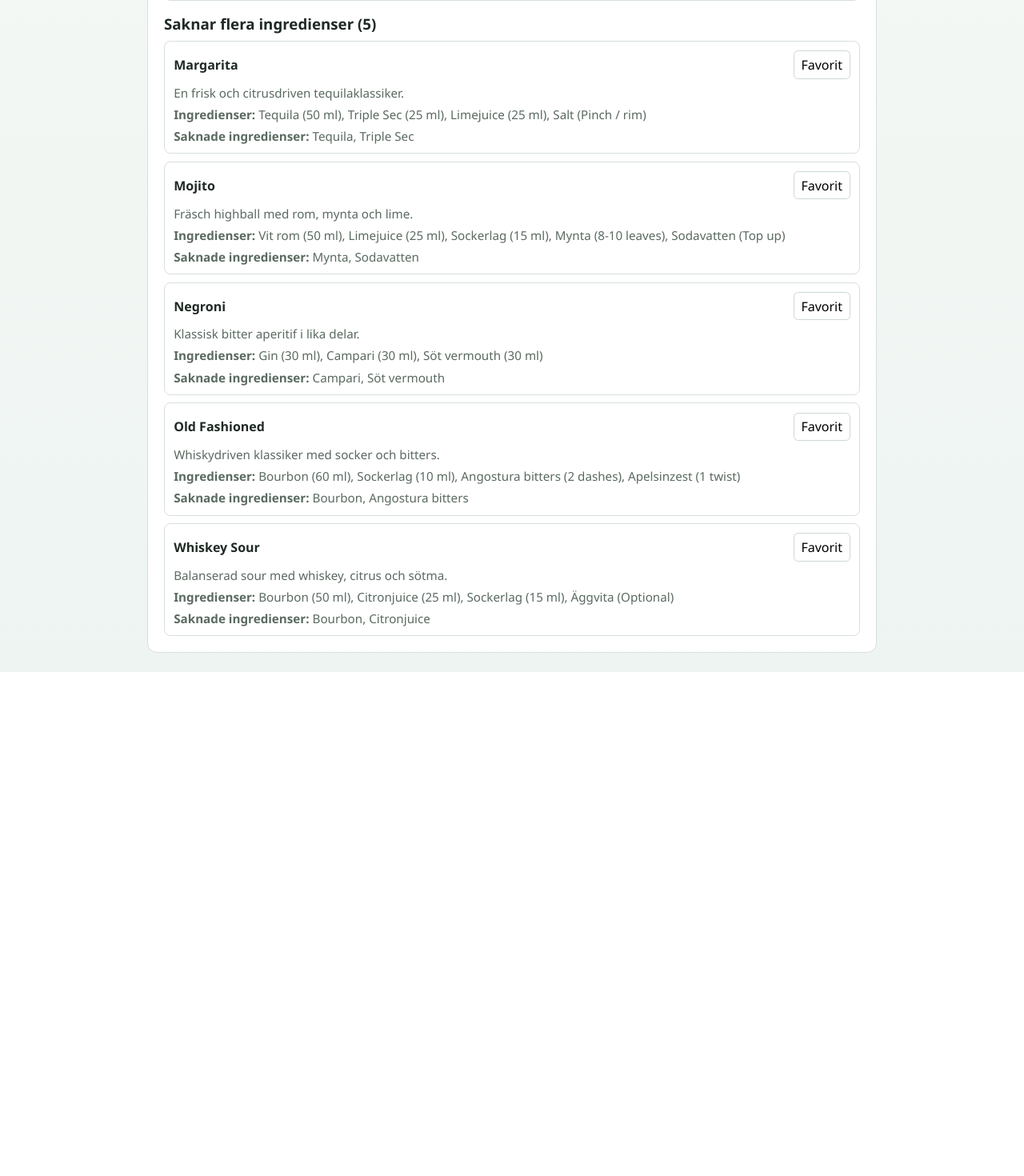
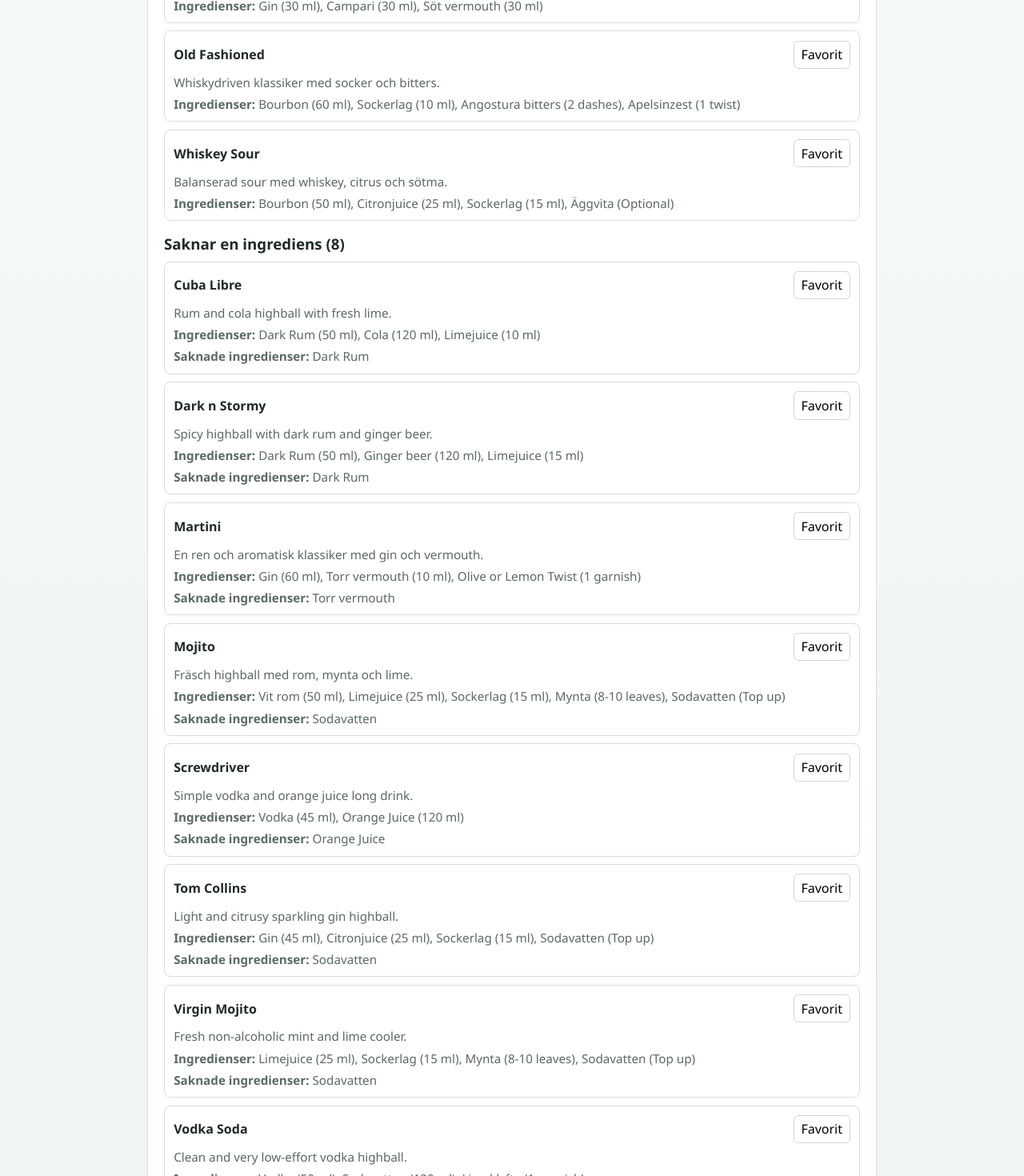
Before and after one commit to tobisen/drinkskapet, a Vue app: page /drinks in a window 1280 px wide. Shown: the part 900-2370 px from the top of the page at 80% size. Before the commit the page ends 1740 px from the top, so only its background shows below. Built offline with nearby package versions, Linux system fonts and the light colour scheme; the HTML template or start-up script is replaced by a standard one.

Commit message:
Improve seed drinks and demo inventory data quality

```diff
--- a/src/data/demoInventory.ts
+++ b/src/data/demoInventory.ts
@@ -1,10 +1,106 @@
 import type { InventoryItem } from '../features/inventory/types'
 
 export const demoInventory: InventoryItem[] = [
-  { id: 'inv-gin', name: 'Gin', category: 'spirits', quantity: 1, isFavorite: false },
-  { id: 'inv-vodka', name: 'Vodka', category: 'spirits', quantity: 1, isFavorite: false },
-  { id: 'inv-white-rum', name: 'White Rum', category: 'spirits', quantity: 1, isFavorite: false },
-  { id: 'inv-lime-juice', name: 'Lime Juice', category: 'juices', quantity: 1, isFavorite: false },
-  { id: 'inv-simple-syrup', name: 'Simple Syrup', category: 'syrups', quantity: 1, isFavorite: false },
-  { id: 'inv-tonic-water', name: 'Tonic Water', category: 'mixers', quantity: 1, isFavorite: false },
+  {
+    id: 'inv-gin',
+    name: 'Dry Gin',
+    category: 'spirits',
+    subCategory: 'Gin',
+    quantity: 1,
+    isFavorite: true,
+  },
+  {
+    id: 'inv-vodka',
+    name: 'Vodka',
+    category: 'spirits',
+    subCategory: 'Vodka',
+    quantity: 1,
+    isFavorite: false,
+  },
+  {
+    id: 'inv-white-rum',
+    name: 'White Rum',
+    category: 'spirits',
+    subCategory: 'Rum',
+    quantity: 1,
+    isFavorite: true,
+  },
+  {
+    id: 'inv-bourbon',
+    name: 'Bourbon',
+    category: 'spirits',
+    subCategory: 'Whisky',
+    quantity: 1,
+    isFavorite: false,
+  },
+  {
+    id: 'inv-sweet-vermouth',
+    name: 'Sweet Vermouth',
+    category: 'vermouth',
+    quantity: 1,
+    isFavorite: false,
+  },
+  {
+    id: 'inv-angostura',
+    name: 'Angostura Bitters',
+    category: 'bitters',
+    quantity: 1,
+    isFavorite: false,
+  },
+  {
+    id: 'inv-campari',
+    name: 'Campari',
+    category: 'liqueurs',
+    quantity: 1,
+    isFavorite: true,
+  },
+  {
+    id: 'inv-tonic-water',
+    name: 'Tonic Water',
+    category: 'mixers',
+    quantity: 4,
+    isFavorite: false,
+  },
+  {
+    id: 'inv-ginger-beer',
+    name: 'Ginger Beer',
+    category: 'mixers',
+    quantity: 2,
+    isFavorite: false,
+  },
+  {
+    id: 'inv-cola',
+    name: 'Cola',
+    category: 'mixers',
+    quantity: 4,
+    isFavorite: false,
+  },
+  {
+    id: 'inv-lime-juice',
+    name: 'Lime Juice',
+    category: 'juices',
+    quantity: 1,
+    isFavorite: false,
+  },
+  {
+    id: 'inv-lemon-juice',
+    name: 'Lemon Juice',
+    category: 'juices',
+    quantity: 1,
+    isFavorite: false,
+  },
+  {
+    id: 'inv-simple-syrup',
+    name: 'Simple Syrup',
+    category: 'syrups',
+    quantity: 1,
+    isFavorite: false,
+  },
+  {
+    id: 'inv-mint',
+    name: 'Mint',
+    category: 'garnishes',
+    quantity: 1,
+    isFavorite: true,
+  },
 ]
--- a/src/data/seedDrinks.ts
+++ b/src/data/seedDrinks.ts
@@ -2,47 +2,17 @@ import type { DrinkRecipe } from '../features/drinks/types'
 
 export const seedDrinks: DrinkRecipe[] = [
   {
-    id: 'margarita',
-    name: 'Margarita',
-    description: 'A bright and citrus-forward tequila classic.',
+    id: 'gin-tonic',
+    name: 'Gin & Tonic',
+    description: 'Simple long drink with crisp bitterness.',
     ingredients: [
-      { name: 'Tequila', amount: '50 ml', required: true, matchingTerms: ['tequila', 'blanco tequila'] },
-      { name: 'Triple Sec', amount: '25 ml', required: true, matchingTerms: ['triple sec', 'cointreau'] },
-      { name: 'Lime Juice', amount: '25 ml', required: true, matchingTerms: ['lime juice', 'fresh lime'] },
-      { name: 'Salt', amount: 'Pinch / rim', required: false, matchingTerms: ['salt', 'sea salt'] },
+      { name: 'Gin', amount: '50 ml', required: true, matchingTerms: ['gin', 'dry gin', 'london dry'] },
+      { name: 'Tonic Water', amount: '120 ml', required: true, matchingTerms: ['tonic water', 'tonic'] },
+      { name: 'Lime Wedge', amount: '1 garnish', required: false, matchingTerms: ['lime wedge', 'lime'] },
     ],
-    method: 'Shake with ice and strain into a chilled glass. Add a salt rim if desired.',
-    glass: 'Coupe',
-    tags: ['classic', 'tequila', 'sour'],
-    isFavorite: false,
-  },
-  {
-    id: 'daiquiri',
-    name: 'Daiquiri',
-    description: 'A simple rum sour with crisp lime balance.',
-    ingredients: [
-      { name: 'White Rum', amount: '60 ml', required: true, matchingTerms: ['white rum', 'light rum'] },
-      { name: 'Lime Juice', amount: '25 ml', required: true, matchingTerms: ['lime juice', 'fresh lime'] },
-      { name: 'Simple Syrup', amount: '15 ml', required: true, matchingTerms: ['simple syrup', 'sugar syrup'] },
-    ],
-    method: 'Shake with ice and strain into a chilled coupe.',
-    glass: 'Coupe',
-    tags: ['classic', 'rum', 'sour'],
-    isFavorite: false,
-  },
-  {
-    id: 'old-fashioned',
-    name: 'Old Fashioned',
-    description: 'Spirit-forward whiskey cocktail with sugar and bitters.',
-    ingredients: [
-      { name: 'Bourbon', amount: '60 ml', required: true, matchingTerms: ['bourbon', 'whiskey', 'whisky'] },
-      { name: 'Sugar Syrup', amount: '10 ml', required: true, matchingTerms: ['simple syrup', 'sugar syrup'] },
-      { name: 'Angostura Bitters', amount: '2 dashes', required: true, matchingTerms: ['angostura bitters', 'bitters'] },
-      { name: 'Orange Peel', amount: '1 twist', required: false, matchingTerms: ['orange peel', 'orange zest'] },
-    ],
-    method: 'Stir with ice and strain over fresh ice in a rocks glass.',
-    glass: 'Rocks',
-    tags: ['classic', 'whiskey', 'stirred'],
+    method: 'Build over ice and stir briefly.',
+    glass: 'Highball',
+    tags: ['classic', 'gin', 'highball', 'easy'],
     isFavorite: false,
   },
   {
@@ -50,11 +20,11 @@ export const seedDrinks: DrinkRecipe[] = [
     name: 'Negroni',
     description: 'Equal-parts bitter aperitif cocktail.',
     ingredients: [
-      { name: 'Gin', amount: '30 ml', required: true, matchingTerms: ['gin', 'dry gin'] },
+      { name: 'Gin', amount: '30 ml', required: true, matchingTerms: ['gin', 'dry gin', 'london dry'] },
       { name: 'Campari', amount: '30 ml', required: true, matchingTerms: ['campari', 'bitter aperitif'] },
-      { name: 'Sweet Vermouth', amount: '30 ml', required: true, matchingTerms: ['sweet vermouth', 'red vermouth'] },
+      { name: 'Sweet Vermouth', amount: '30 ml', required: true, matchingTerms: ['sweet vermouth', 'red vermouth', 'rosso vermouth'] },
     ],
-    method: 'Stir with ice and strain over ice. Garnish with orange peel.',
+    method: 'Stir with ice and strain over fresh ice.',
     glass: 'Rocks',
     tags: ['classic', 'gin', 'stirred', 'bitter'],
     isFavorite: false,
@@ -64,13 +34,101 @@ export const seedDrinks: DrinkRecipe[] = [
     name: 'Martini',
     description: 'A clean and aromatic gin and vermouth classic.',
     ingredients: [
-      { name: 'Gin', amount: '60 ml', required: true, matchingTerms: ['gin', 'dry gin'] },
-      { name: 'Dry Vermouth', amount: '10 ml', required: true, matchingTerms: ['dry vermouth', 'white vermouth'] },
-      { name: 'Lemon Twist or Olive', amount: '1 garnish', required: false, matchingTerms: ['lemon twist', 'olive'] },
+      { name: 'Gin', amount: '60 ml', required: true, matchingTerms: ['gin', 'dry gin', 'london dry'] },
+      { name: 'Dry Vermouth', amount: '10 ml', required: true, matchingTerms: ['dry vermouth', 'white vermouth', 'extra dry vermouth'] },
+      { name: 'Olive or Lemon Twist', amount: '1 garnish', required: false, matchingTerms: ['olive', 'lemon twist', 'citronzest'] },
     ],
-    method: 'Stir with ice and strain into a chilled martini glass.',
+    method: 'Stir with ice and strain into a chilled glass.',
     glass: 'Martini',
     tags: ['classic', 'gin', 'stirred'],
+    isFavorite: false,
+  },
+  {
+    id: 'tom-collins',
+    name: 'Tom Collins',
+    description: 'Light and citrusy sparkling gin highball.',
+    ingredients: [
+      { name: 'Gin', amount: '45 ml', required: true, matchingTerms: ['gin', 'dry gin'] },
+      { name: 'Lemon Juice', amount: '25 ml', required: true, matchingTerms: ['lemon juice', 'fresh lemon'] },
+      { name: 'Simple Syrup', amount: '15 ml', required: true, matchingTerms: ['simple syrup', 'sugar syrup', 'sockerlag'] },
+      { name: 'Soda Water', amount: 'Top up', required: true, matchingTerms: ['soda water', 'sparkling water', 'kolsyrat vatten'] },
+    ],
+    method: 'Shake first three ingredients, strain over ice, top with soda.',
+    glass: 'Highball',
+    tags: ['classic', 'gin', 'highball', 'refreshing'],
+    isFavorite: false,
+  },
+  {
+    id: 'daiquiri',
+    name: 'Daiquiri',
+    description: 'A simple rum sour with crisp lime balance.',
+    ingredients: [
+      { name: 'White Rum', amount: '60 ml', required: true, matchingTerms: ['white rum', 'light rum', 'vit rom'] },
+      { name: 'Lime Juice', amount: '25 ml', required: true, matchingTerms: ['lime juice', 'fresh lime'] },
+      { name: 'Simple Syrup', amount: '15 ml', required: true, matchingTerms: ['simple syrup', 'sugar syrup', 'sockerlag'] },
+    ],
+    method: 'Shake with ice and strain into a chilled coupe.',
+    glass: 'Coupe',
+    tags: ['classic', 'rum', 'sour'],
+    isFavorite: false,
+  },
+  {
+    id: 'mojito',
+    name: 'Mojito',
+    description: 'Refreshing highball with rum, mint and lime.',
+    ingredients: [
+      { name: 'White Rum', amount: '50 ml', required: true, matchingTerms: ['white rum', 'light rum', 'vit rom'] },
+      { name: 'Lime Juice', amount: '25 ml', required: true, matchingTerms: ['lime juice', 'fresh lime'] },
+      { name: 'Simple Syrup', amount: '15 ml', required: true, matchingTerms: ['simple syrup', 'sugar syrup', 'sockerlag'] },
+      { name: 'Mint', amount: '8-10 leaves', required: true, matchingTerms: ['mint', 'fresh mint', 'mynta'] },
+      { name: 'Soda Water', amount: 'Top up', required: true, matchingTerms: ['soda water', 'sparkling water', 'kolsyrat vatten'] },
+    ],
+    method: 'Build over ice, churn lightly, top with soda.',
+    glass: 'Highball',
+    tags: ['classic', 'rum', 'highball', 'refreshing'],
+    isFavorite: false,
+  },
+  {
+    id: 'cuba-libre',
+    name: 'Cuba Libre',
+    description: 'Rum and cola highball with fresh lime.',
+    ingredients: [
+      { name: 'Dark Rum', amount: '50 ml', required: true, matchingTerms: ['dark rum', 'gold rum', 'mork rom'] },
+      { name: 'Cola', amount: '120 ml', required: true, matchingTerms: ['cola', 'coke', 'pepsi'] },
+      { name: 'Lime Juice', amount: '10 ml', required: true, matchingTerms: ['lime juice', 'fresh lime'] },
+    ],
+    method: 'Build over ice and stir gently.',
+    glass: 'Highball',
+    tags: ['classic', 'rum', 'highball', 'easy'],
+    isFavorite: false,
+  },
+  {
+    id: 'dark-n-stormy',
+    name: 'Dark n Stormy',
+    description: 'Spicy highball with dark rum and ginger beer.',
+    ingredients: [
+      { name: 'Dark Rum', amount: '50 ml', required: true, matchingTerms: ['dark rum', 'gold rum', 'mork rom'] },
+      { name: 'Ginger Beer', amount: '120 ml', required: true, matchingTerms: ['ginger beer'] },
+      { name: 'Lime Juice', amount: '15 ml', required: false, matchingTerms: ['lime juice', 'fresh lime'] },
+    ],
+    method: 'Build over ice and float rum on top if preferred.',
+    glass: 'Highball',
+    tags: ['classic', 'rum', 'highball', 'easy'],
+    isFavorite: false,
+  },
+  {
+    id: 'old-fashioned',
+    name: 'Old Fashioned',
+    description: 'Spirit-forward whiskey cocktail with sugar and bitters.',
+    ingredients: [
+      { name: 'Bourbon', amount: '60 ml', required: true, matchingTerms: ['bourbon', 'whiskey', 'whisky'] },
+      { name: 'Sugar Syrup', amount: '10 ml', required: true, matchingTerms: ['sugar syrup', 'simple syrup', 'sockerlag'] },
+      { name: 'Angostura Bitters', amount: '2 dashes', required: true, matchingTerms: ['angostura bitters', 'bitters'] },
+      { name: 'Orange Peel', amount: '1 twist', required: false, matchingTerms: ['orange peel', 'orange zest', 'apelsinzest'] },
+    ],
+    method: 'Stir with ice and strain over fresh ice.',
+    glass: 'Rocks',
+    tags: ['classic', 'whiskey', 'stirred'],
     isFavorite: false,
   },
   {
@@ -80,28 +138,26 @@ export const seedDrinks: DrinkRecipe[] = [
     ingredients: [
       { name: 'Bourbon', amount: '50 ml', required: true, matchingTerms: ['bourbon', 'whiskey', 'whisky'] },
       { name: 'Lemon Juice', amount: '25 ml', required: true, matchingTerms: ['lemon juice', 'fresh lemon'] },
-      { name: 'Simple Syrup', amount: '15 ml', required: true, matchingTerms: ['simple syrup', 'sugar syrup'] },
+      { name: 'Simple Syrup', amount: '15 ml', required: true, matchingTerms: ['simple syrup', 'sugar syrup', 'sockerlag'] },
       { name: 'Egg White', amount: 'Optional', required: false, matchingTerms: ['egg white', 'aquafaba'] },
     ],
-    method: 'Dry shake, then shake with ice and strain over fresh ice.',
+    method: 'Dry shake, then shake with ice and strain.',
     glass: 'Rocks',
     tags: ['classic', 'whiskey', 'sour'],
     isFavorite: false,
   },
   {
-    id: 'mojito',
-    name: 'Mojito',
-    description: 'Refreshing highball with rum, mint and lime.',
+    id: 'manhattan',
+    name: 'Manhattan',
+    description: 'Rich whiskey and vermouth stirred classic.',
     ingredients: [
-      { name: 'White Rum', amount: '50 ml', required: true, matchingTerms: ['white rum', 'light rum'] },
-      { name: 'Lime Juice', amount: '25 ml', required: true, matchingTerms: ['lime juice', 'fresh lime'] },
-      { name: 'Simple Syrup', amount: '15 ml', required: true, matchingTerms: ['simple syrup', 'sugar syrup'] },
-      { name: 'Mint', amount: '8-10 leaves', required: true, matchingTerms: ['mint', 'fresh mint'] },
-      { name: 'Soda Water', amount: 'Top up', required: true, matchingTerms: ['soda water', 'sparkling water'] },
+      { name: 'Rye Whiskey', amount: '50 ml', required: true, matchingTerms: ['rye whiskey', 'whiskey', 'whisky'] },
+      { name: 'Sweet Vermouth', amount: '25 ml', required: true, matchingTerms: ['sweet vermouth', 'red vermouth', 'rosso vermouth'] },
+      { name: 'Angostura Bitters', amount: '2 dashes', required: true, matchingTerms: ['angostura bitters', 'bitters'] },
     ],
-    method: 'Build over ice, churn lightly, top with soda, and garnish with mint.',
-    glass: 'Highball',
-    tags: ['classic', 'rum', 'refreshing'],
+    method: 'Stir with ice and strain into a chilled glass.',
+    glass: 'Coupe',
+    tags: ['classic', 'whiskey', 'stirred'],
     isFavorite: false,
   },
   {
@@ -115,21 +171,49 @@ export const seedDrinks: DrinkRecipe[] = [
     ],
     method: 'Build over ice and stir gently.',
     glass: 'Mule Mug',
-    tags: ['classic', 'vodka', 'highball'],
+    tags: ['classic', 'vodka', 'highball', 'easy'],
     isFavorite: false,
   },
   {
-    id: 'gin-tonic',
-    name: 'Gin & Tonic',
-    description: 'Simple long drink with crisp bitterness.',
+    id: 'vodka-soda',
+    name: 'Vodka Soda',
+    description: 'Clean and very low-effort vodka highball.',
     ingredients: [
-      { name: 'Gin', amount: '50 ml', required: true, matchingTerms: ['gin', 'dry gin'] },
-      { name: 'Tonic Water', amount: '120 ml', required: true, matchingTerms: ['tonic', 'tonic water'] },
+      { name: 'Vodka', amount: '50 ml', required: true, matchingTerms: ['vodka'] },
+      { name: 'Soda Water', amount: '120 ml', required: true, matchingTerms: ['soda water', 'sparkling water', 'kolsyrat vatten'] },
       { name: 'Lime Wedge', amount: '1 garnish', required: false, matchingTerms: ['lime wedge', 'lime'] },
     ],
-    method: 'Build over ice and stir briefly.',
+    method: 'Build over ice and stir once.',
     glass: 'Highball',
-    tags: ['classic', 'gin', 'highball'],
+    tags: ['classic', 'vodka', 'highball', 'easy'],
+    isFavorite: false,
+  },
+  {
+    id: 'screwdriver',
+    name: 'Screwdriver',
+    description: 'Simple vodka and orange juice long drink.',
+    ingredients: [
+      { name: 'Vodka', amount: '45 ml', required: true, matchingTerms: ['vodka'] },
+      { name: 'Orange Juice', amount: '120 ml', required: true, matchingTerms: ['orange juice', 'juice', 'apelsinjuice'] },
+    ],
+    method: 'Build over ice and stir gently.',
+    glass: 'Highball',
+    tags: ['classic', 'vodka', 'highball', 'easy'],
+    isFavorite: false,
+  },
+  {
+    id: 'virgin-mojito',
+    name: 'Virgin Mojito',
+    description: 'Fresh non-alcoholic mint and lime cooler.',
+    ingredients: [
+      { name: 'Lime Juice', amount: '25 ml', required: true, matchingTerms: ['lime juice', 'fresh lime'] },
+      { name: 'Simple Syrup', amount: '15 ml', required: true, matchingTerms: ['simple syrup', 'sugar syrup', 'sockerlag'] },
+      { name: 'Mint', amount: '8-10 leaves', required: true, matchingTerms: ['mint', 'fresh mint', 'mynta'] },
+      { name: 'Soda Water', amount: 'Top up', required: true, matchingTerms: ['soda water', 'sparkling water', 'kolsyrat vatten'] },
+    ],
+    method: 'Build over ice and top with soda.',
+    glass: 'Highball',
+    tags: ['non-alcoholic', 'refreshing', 'easy'],
     isFavorite: false,
   },
 ]
```
Also changed, not shown: 2 other files (tests, documents, lock files or other folders).
